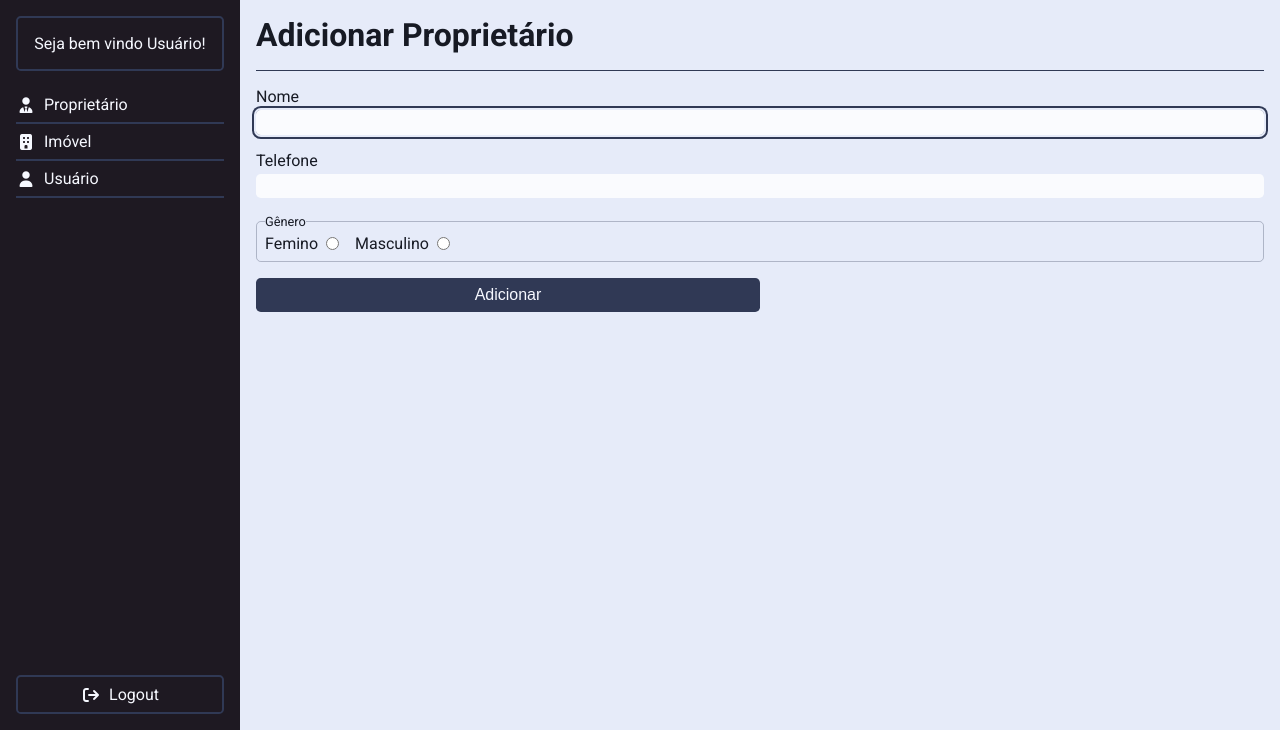
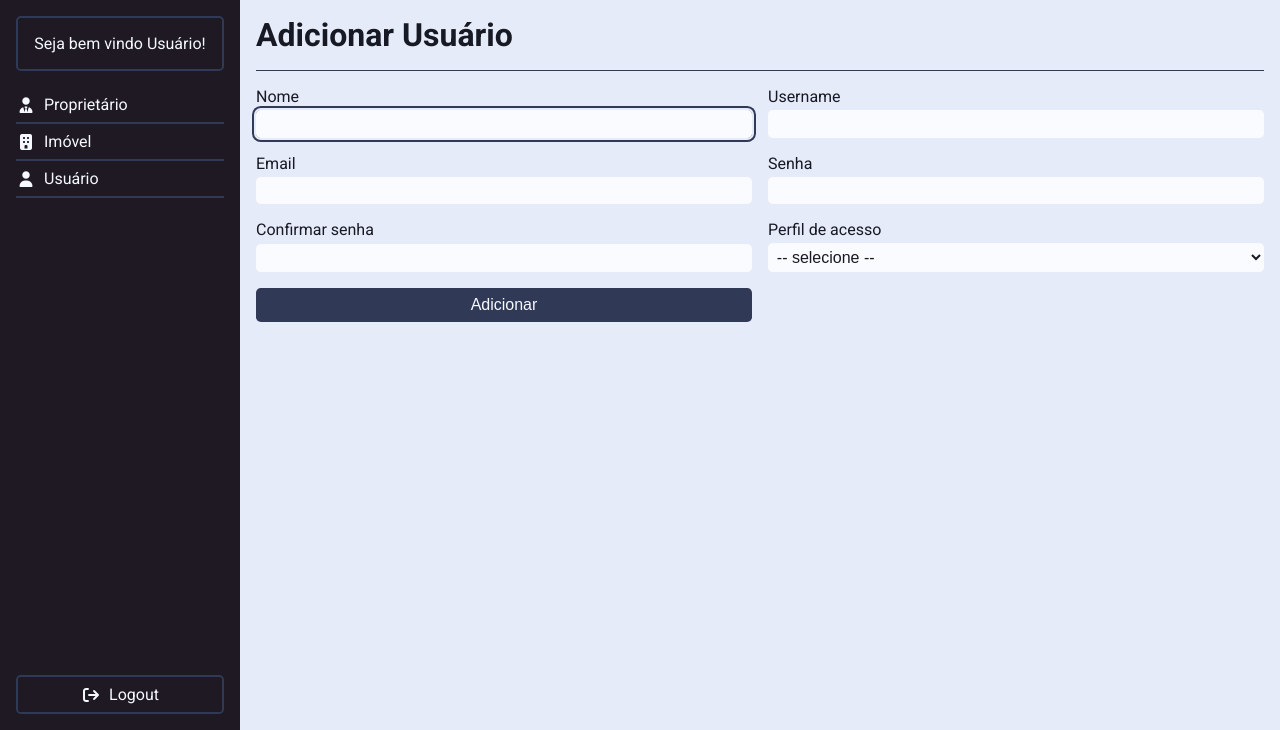
Before and after one commit to amsterdan-vasconcelos/portal-imobiliario, a PHP site: template app/views/dashboard/user/register.php in a window 1280 px wide. Shown: the part 70-800 px from the top of the page. Run offline with PHP 8.4, Linux system fonts and the light colour scheme; the template is opened without the code that fills it, so the values that code supplies are empty; some libraries are stand-ins or nearby versions.

Commit message:
feat: implement user registration functionality; update user registration form and add profile validation

```diff
--- a/app/Models/User.php
+++ b/app/Models/User.php
@@ -63,7 +63,7 @@ class User
       'username' => $this->username,
       'email' => $this->email,
       'password' => $this->password,
-      'active' => $this->active === true ? 1 : 0,
+      'active' => $this->active,
       'profile_id' => $this->profile_id,
       'created_at' => $this->created_at,
     ];
--- a/app/views/dashboard/user/index.php
+++ b/app/views/dashboard/user/index.php
@@ -24,7 +24,7 @@ $userExist = isset($users) && count($users) > 0;
 
       <div class="c-dashboard-header">
         <h1 class="c-dashboard-header__title">Usuários</h1>
-        <a href="<?= BASE_URL ?>/dashboard/owner/register" class="c-dashboard-header__button">
+        <a href="<?= BASE_URL ?>/dashboard/user/register" class="c-dashboard-header__button">
           <i class="fa-solid fa-plus"></i>
           Add Usuário
         </a>
--- a/app/views/dashboard/user/register.php
+++ b/app/views/dashboard/user/register.php
@@ -15,7 +15,7 @@ if ($existMessage) {
 <head>
   <?php require_once __DIR__ . '/../../shared/head.php' ?>
   <link rel="stylesheet" href="<?= BASE_URL ?>/public/css/dashboard/index.css">
-  <title>Dashboard - Adicionar Proprietário</title>
+  <title>Dashboard - Adicionar Usuário</title>
 </head>
 
 <body>
@@ -28,12 +28,12 @@ if ($existMessage) {
     <div class="l-dashboard__content">
 
       <div class="c-dashboard-header">
-        <h1 class="c-dashboard-header__title">Adicionar Proprietário</h1>
+        <h1 class="c-dashboard-header__title">Adicionar Usuário</h1>
       </div>
 
       <form
-        class="c-form c-form--dashboard"
-        action="<?= BASE_URL ?>/dashboard/owner/register" method="post">
+        class="c-form c-form--dashboard c-form--grid-col-2"
+        action="<?= BASE_URL ?>/dashboard/user/register" method="post">
         <div class="c-form__item">
           <label class="c-label" for="name">Nome</label>
           <input
@@ -42,26 +42,44 @@ if ($existMessage) {
             autofocus>
         </div>
         <div class="c-form__item">
-          <label class="c-label" for="phone">Telefone</label>
+          <label class="c-label" for="username">Username</label>
           <input
             class="c-input c-input--dashboard"
-            type="tel" id="phone" name="phone">
+            type="text" id="username" name="username">
+        </div>
+        <div class="c-form__item">
+          <label class="c-label" for="email">Email</label>
+          <input
+            class="c-input c-input--dashboard"
+            type="email" id="email" name="email">
+        </div>
+        <div class="c-form__item">
+          <label class="c-label" for="password">Senha</label>
+          <input
+            class="c-input c-input--dashboard"
+            type="password" id="password" name="password">
+        </div>
+        <div class="c-form__item">
+          <label class="c-label" for="confirm_password">Confirmar senha</label>
+          <input
+            class="c-input c-input--dashboard"
+            type="password" id="confirm_password" name="confirm_password">
         </div>
 
-        <fieldset class="c-fieldset">
-          <legend class="c-fieldset__legend">Gênero</legend>
-          <div class="c-fieldset__item">
-            <label class="c-label" for="F">Femino</label>
-            <input type="radio" name="gender" id="F" value="F">
-          </div>
-          <div class="c-fieldset__item">
-            <label class="c-label" for="M">Masculino</label>
-            <input type="radio" name="gender" id="M" value="M">
-          </div>
-        </fieldset>
+        <div class="c-form__item">
+          <label class="c-label" for="access_profile">Perfil de acesso</label>
+          <select class="c-select c-select--dashboard" name="profile_id" id="access_profile">
+            <option class="c-select__option c-select__option--placeholder" selected disabled value="">-- selecione --</option>
+            <?php foreach ($access_profiles as $access_profile): ?>
+              <option class="c-select__option" value="<?= $access_profile->id ?>">
+                <?= ucfirst($access_profile->description) ?>
+              </option>
+            <?php endforeach ?>
+          </select>
+        </div>
 
         <button
-          class="c-button c-button--dashboard c-button--1/2"
+          class="c-button c-button--dashboard"
           type="submit">
           Adicionar
         </button>
@@ -75,7 +93,7 @@ if ($existMessage) {
         <h2
           class="c-modal__title"><?= $title ?></h2>
         <p class="c-modal__description"><?= $description ?></p>
-        <a class="c-modal__button" href="<?= BASE_URL ?>/dashboard/owner/register">Fechar</a>
+        <a class="c-modal__button" href="<?= BASE_URL ?>/dashboard/user/register">Fechar</a>
       </div>
     </div>
   <?php endif; ?>
--- a/public/css/c-form.css
+++ b/public/css/c-form.css
@@ -1,10 +1,17 @@
 .c-form {
-  > * + * {
+  /* > * + * {
+    margin-top: 1rem;
+  } */
+
+  display: grid;
+  gap: 1rem;
+
+  &.c-form--dashboard {
     margin-top: 1rem;
   }
 
-  &.c-form--dashboard {
-    margin-top: 1rem;
+  &.c-form--grid-col-2 {
+    grid-template-columns: repeat(2, 1fr);
   }
 
   .c-form__item {
--- a/app/views/home/partials/hero.php
+++ b/public/css/c-select.css
@@ -1,7 +1,20 @@
-<section class="hero">
-  <div class="hero__content">
-    <h2 class="hero__title">Sua casa a um clique!</h2>
-    <p class="hero__description">OPORTUNIDADE CASA WEB</p>
-    <a class="hero__button" href="/ronaldo-rodrigues/portal-imobiliario/dashboard">saiba mais</a>
-  </div>
-</section>
+.c-select {
+  padding: 0.3rem;
+  color: var(--color-background);
+  outline: none;
+  border-radius: 0.3rem;
+  color: var(--color-background);
+
+  &.c-select--dashboard {
+    background-color: oklch(100% 0 0 / 0.8);
+    &:focus {
+      box-shadow: 0 0 0 2px var(--color-surface), 0 0 0 4px var(--color-border);
+    }
+  }
+
+  .c-select__option {
+    &:disabled {
+      color: transparent;
+    }
+  }
+}
--- a/public/css/global.css
+++ b/public/css/global.css
@@ -5,6 +5,7 @@
 @import url("./c-button.css");
 @import url("./c-label.css");
 @import url("./c-input.css");
+@import url("./c-select.css");
 @import url("./c-fieldset.css");
 @import url("./c-form.css");
 @import url("./c-modal.css");
--- a/public/css/reset.css
+++ b/public/css/reset.css
@@ -26,6 +26,11 @@ button {
   background: none;
 }
 
+select,
+input {
+  font-size: inherit;
+}
+
 ul {
   list-style: none;
 }
```
Also changed, not shown: app/Controllers/DashboardController.php (+9 -1 lines), app/services/UserService.php (+9 -0 lines).
